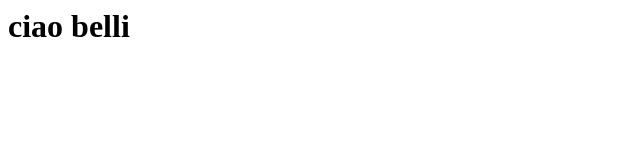
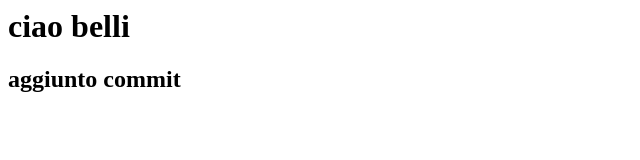
Before and after one commit to DianaCtl/gittutorial, a plain HTML site: page index.html in a window 1280 px wide. Shown: the whole page, without its empty margins (0-640 px from the left). Drawn offline with Linux system fonts and the light colour scheme.

Commit message:
aggiunto

```diff
--- a/index.html
+++ b/index.html
@@ -1 +1,2 @@
 <h1>ciao belli</h1>
+<h2>aggiunto commit</h2>
```
